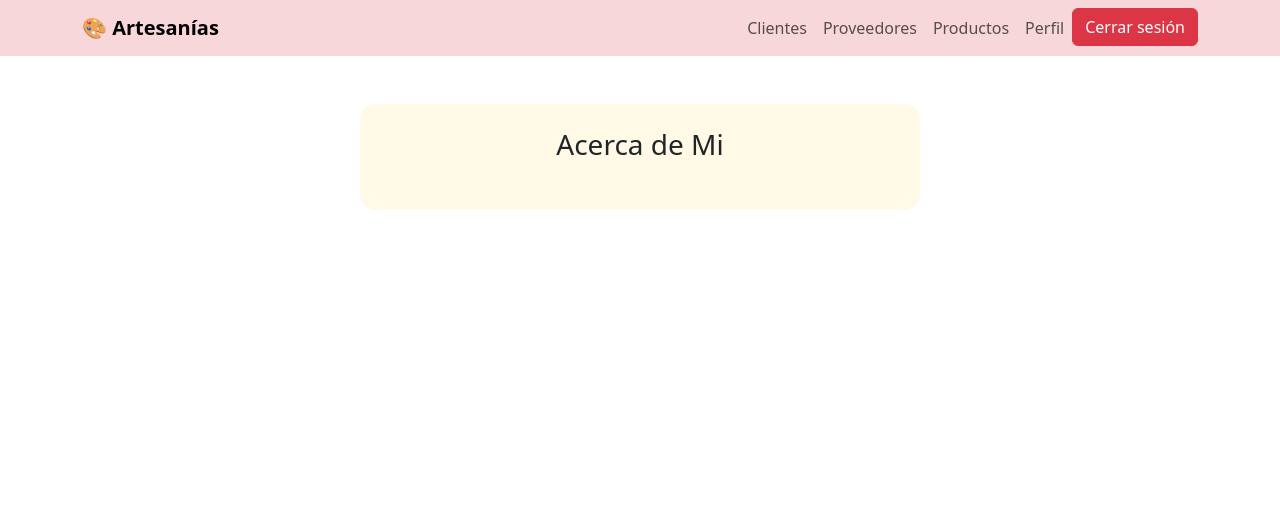
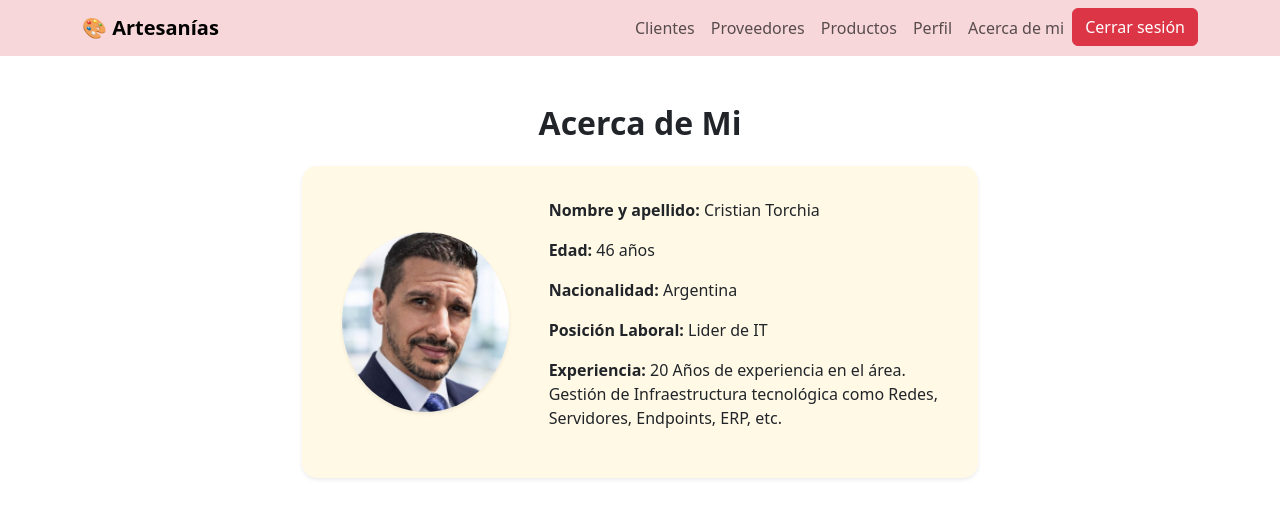
Before and after one commit to ctorchia/Python-Entrega-3, a Django app: page /about/ in a window 1280 px wide. Shown: the top 518 px of the page. Run offline with Django 5.2, Linux system fonts and the light colour scheme; the visitor is signed in with stand-in values (Sample User, id 1).

Commit message:
Acerca de Mi - Completo

```diff
--- a/about/templates/about/about.html
+++ b/about/templates/about/about.html
@@ -1,4 +1,6 @@
 {% extends "clientes/inicio.html" %}
+
+{% load static %}
 
 {% block titulo %} Acerca de Mi {%endblock%}
 
@@ -6,11 +8,26 @@
 
 {% block content %}
 
-<div class="container mt-5 d-flex justify-content-center">
-    <div class="card p-4" style="width: 35rem;">
-        <h3 class="text-center mb-4">Acerca de Mi</h3>
+<div class="container my-5" style="max-width: 700px;">
+  <h2 class="fw-bold mb-4 text-center">Acerca de Mi</h2>
+  <div class="card shadow-sm p-3">
+    <div class="row g-0">
+      <div class="col-md-4 d-flex justify-content-center align-items-center">
+        <img src="{% static 'about/images/about.jpg' %}" alt="Avatar" class="img-fluid rounded-circle shadow-sm" style="max-height:180px;">
+      </div>
+      <div class="col-md-8">
+        <div class="card-body">
+          <p><strong>Nombre y apellido: </strong>Cristian Torchia</p>
+          <p><strong>Edad:</strong> 46 años</p>
+          <p><strong>Nacionalidad:</strong> Argentina</p>
+          <p><strong>Posición Laboral:</strong> Lider de IT</p>
+          <p><strong>Experiencia:</strong> 20 Años de experiencia en el área. Gestión de Infraestructura tecnológica
+            como Redes, Servidores, Endpoints, ERP, etc.</p>
+        </div>
+      </div>
+    </div>
 
-    </div>
+  </div>
 </div>
 
 {% endblock %}
--- a/about/views.py
+++ b/about/views.py
@@ -1,6 +1,6 @@
 from django.shortcuts import render, redirect, get_object_or_404
 from django.contrib.auth.decorators import login_required
 
-# @login_required
+@login_required
 def about(request):
     return render(request, "about/about.html")
--- a/clientes/templates/clientes/inicio.html
+++ b/clientes/templates/clientes/inicio.html
@@ -85,6 +85,9 @@
                     </li>
                     <li class="nav-item">
                         <a class="nav-link" href="{% url 'perfil_detail' %}">Perfil</a>
+                    </li>
+                    <li class="nav-item">
+                        <a class="nav-link" href="{% url 'about' %}">Acerca de mi</a>
                     </li>
                     <li class="nav-item">
                         <form method="POST" action="{% url 'logout' %}">
--- a/maraartesanias/settings.py
+++ b/maraartesanias/settings.py
@@ -122,8 +122,6 @@ USE_TZ = True
 STATIC_URL = 'static/'
 
 
-
-
 AUTH_USER_MODEL = "cuentas.Perfil"
 
 MEDIA_URL = "/media/"
```
Also changed, not shown: about/static/about/images/about.jpg (added). Lines whose indentation alone changed are shown as unchanged.
